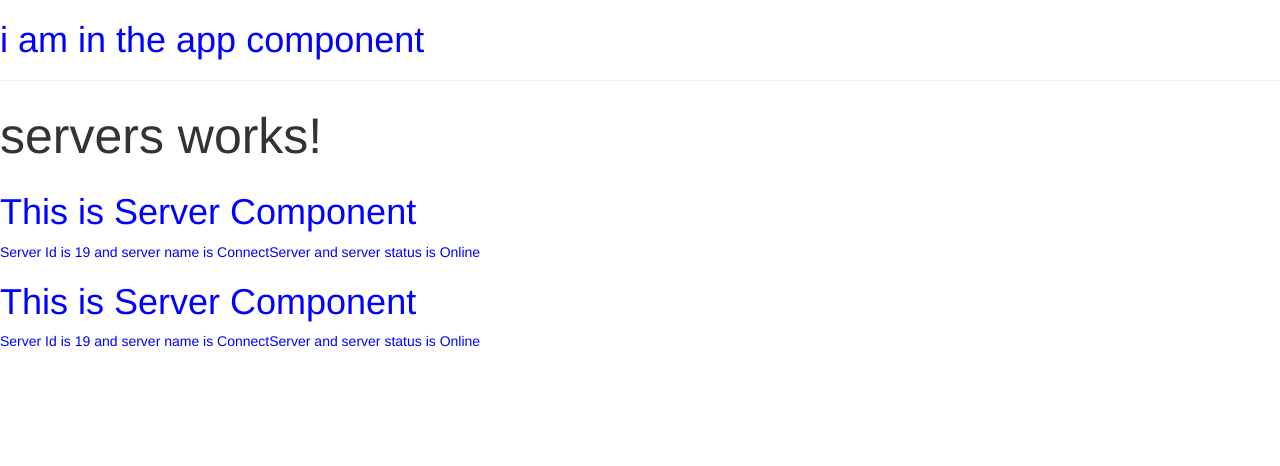
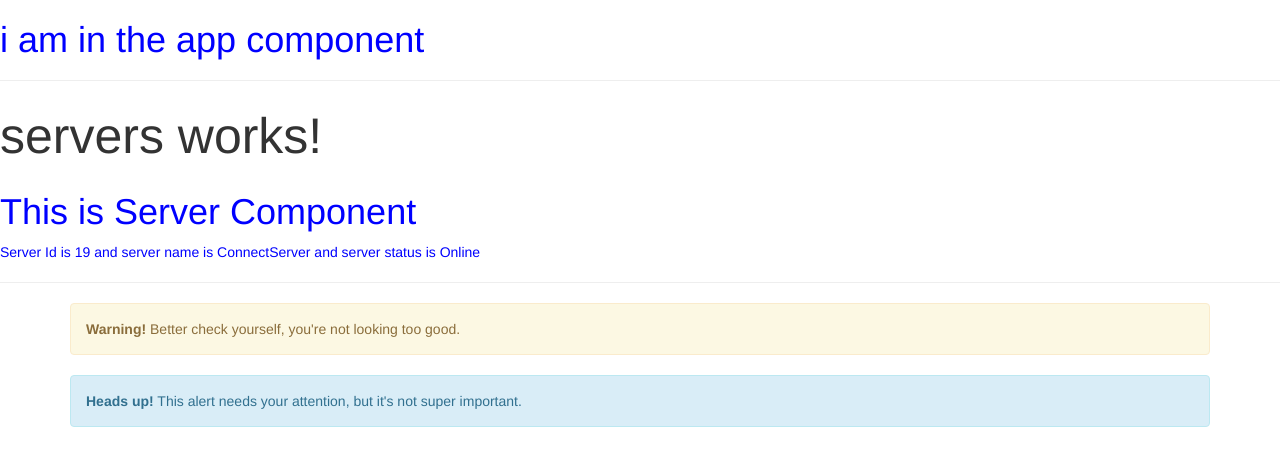
Before and after one commit to uzairqq/Angular-, an Angular app: page / in a window 1280 px wide. Shown: the top 466 px of the page. Built offline with nearby package versions, Linux system fonts and the light colour scheme.

Commit message:
Nested Components

```diff
--- a/src/app/app.component.html
+++ b/src/app/app.component.html
@@ -1,3 +1,5 @@
 <h1>i am in the app component</h1>
 <hr />
 <app-servers></app-servers>
+<hr />
+<app-warning-alert></app-warning-alert>
--- /dev/null
+++ b/src/app/information-alert/information-alert.component.html
@@ -0,0 +1,5 @@
+<div class="container">
+    <div class="alert alert-info" role="alert">
+        <strong>Heads up!</strong> This alert needs your attention, but it's not super important.
+    </div>
+</div>
--- /dev/null
+++ b/src/app/information-alert/information-alert.component.ts
@@ -0,0 +1,12 @@
+import { Component, OnInit } from "@angular/core";
+
+@Component({
+  selector: "app-information-alert",
+  templateUrl: "./information-alert.component.html",
+  styleUrls: ["./information-alert.component.css"]
+})
+export class InformationAlertComponent implements OnInit {
+  constructor() {}
+
+  ngOnInit() {}
+}
--- a/src/app/servers/servers.component.html
+++ b/src/app/servers/servers.component.html
@@ -1,3 +1,2 @@
 <p>servers works!</p>
 <app-server></app-server>
-<app-server></app-server>
--- /dev/null
+++ b/src/app/warning-alert/warning-alert.component.html
@@ -0,0 +1,6 @@
+<div class="container">
+    <div class="alert alert-warning" role="alert">
+        <strong>Warning!</strong> Better check yourself, you're not looking too good.
+    </div>
+</div>
+<app-information-alert></app-information-alert>
--- /dev/null
+++ b/src/app/warning-alert/warning-alert.component.ts
@@ -0,0 +1,15 @@
+import { Component, OnInit } from '@angular/core';
+
+@Component({
+  selector: 'app-warning-alert',
+  templateUrl: './warning-alert.component.html',
+  styleUrls: ['./warning-alert.component.css']
+})
+export class WarningAlertComponent implements OnInit {
+
+  constructor() { }
+
+  ngOnInit() {
+  }
+
+}
```
Also changed, not shown: src/app/app.module.ts (+9 -1 lines), src/app/information-alert/information-alert.component.css (added), src/app/warning-alert/warning-alert.component.css (added), 1 other file (tests, documents, lock files or other folders).
